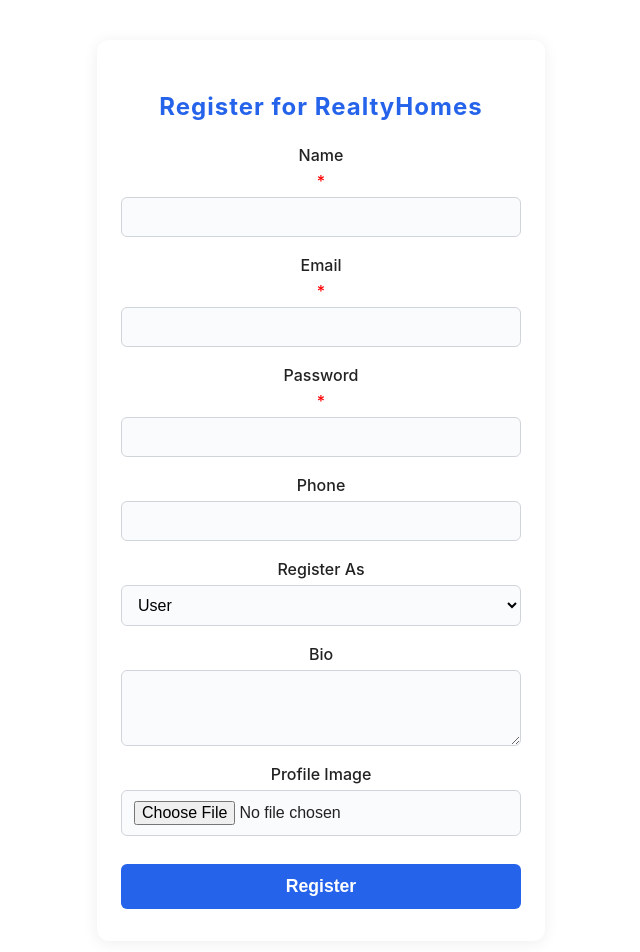
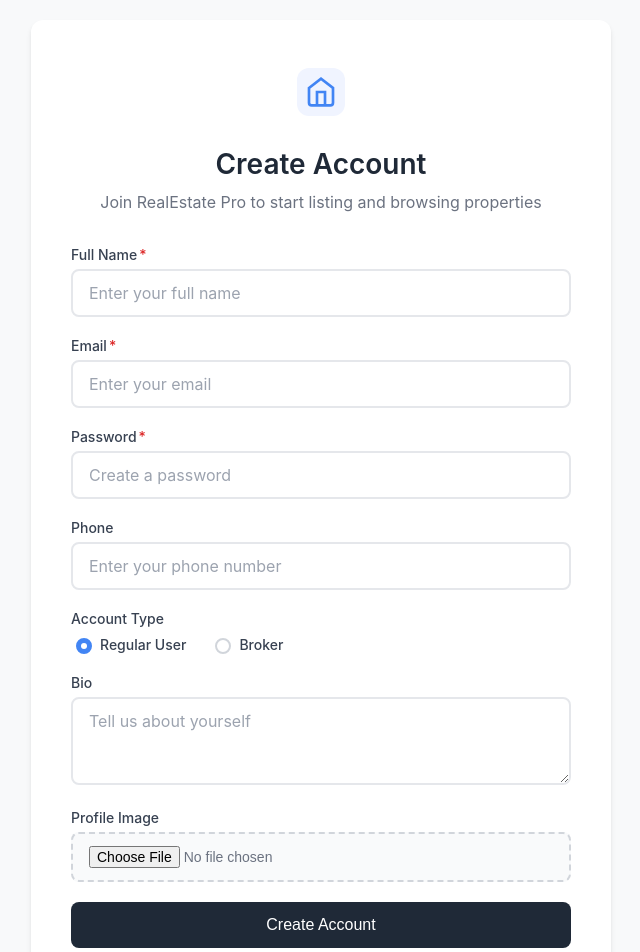
Before and after one commit to YASH-Prakhar/RealtyHomes-frontend, a React (Create React App) app in the folder realty-homes-frontend/: page /register in a window 1280 px wide. Shown: the top 952 px of the page, without its empty margins (319-959 px from the left). Built offline with nearby package versions, Linux system fonts and the light colour scheme.

Commit message:
updated the register page css

```diff
--- a/realty-homes-frontend/src/assets/styles/register.module.css
+++ b/realty-homes-frontend/src/assets/styles/register.module.css
@@ -1,82 +1,286 @@
+/* register.module.css */
+
 .registerContainer {
-  max-width: 400px;
-  margin: 40px auto;
-  padding: 32px 24px;
-  background: #fff;
+  min-height: 100vh;
+  display: flex;
+  align-items: center;
+  justify-content: center;
+  background-color: #f8f9fa;
+  padding: 20px;
+  font-family: -apple-system, BlinkMacSystemFont, 'Segoe UI', 'Roboto', 'Oxygen', 'Ubuntu', 'Cantarell', sans-serif;
+}
+
+.registerCard {
+  background: white;
   border-radius: 12px;
-  box-shadow: 0 2px 16px rgba(0,0,0,0.07);
+  box-shadow: 0 4px 6px -1px rgba(0, 0, 0, 0.1), 0 2px 4px -1px rgba(0, 0, 0, 0.06);
+  padding: 48px 40px;
+  width: 100%;
+  max-width: 500px;
+  text-align: center;
+}
+
+.logoContainer {
+  margin-bottom: 32px;
+}
+
+.logo {
+  display: inline-flex;
+  align-items: center;
+  justify-content: center;
+  width: 48px;
+  height: 48px;
+  background-color: #f0f4ff;
+  border-radius: 12px;
+  margin: 0 auto;
+}
+
+.title {
+  font-size: 28px;
+  font-weight: 600;
+  color: #1f2937;
+  margin: 0 0 8px 0;
+  line-height: 1.2;
+}
+
+.subtitle {
+  font-size: 16px;
+  color: #6b7280;
+  margin: 0 0 32px 0;
+  line-height: 1.5;
 }
 
 .registerForm {
-  display: flex;
-  flex-direction: column;
-  gap: 18px;
+  text-align: left;
 }
 
-.registerForm label {
-  display: flex;
-  flex-direction: column;
-  font-weight: 500;
-  color: #222;
-  gap: 6px;
+.inputGroup {
+  margin-bottom: 20px;
 }
 
-.registerForm input,
-.registerForm select,
-.registerForm textarea {
-  padding: 10px 12px;
-  border: 1px solid #d1d5db;
-  border-radius: 6px;
-  font-size: 1rem;
-  background: #fafbfc;
-  transition: border 0.2s;
+.label {
+  display: block;
+  font-size: 14px;
+  font-weight: 500;
+  color: #374151;
+  margin-bottom: 6px;
 }
 
-.registerForm input:focus,
-.registerForm select:focus,
-.registerForm textarea:focus {
-  border-color: #2563eb;
-  outline: none;
+.required {
+  color: #dc2626;
+  margin-left: 2px;
 }
 
-.registerForm button {
-  margin-top: 10px;
-  padding: 12px 0;
-  background: #2563eb;
-  color: #fff;
-  border: none;
-  border-radius: 6px;
-  font-size: 1.1rem;
-  font-weight: 600;
-  cursor: pointer;
-  transition: background 0.2s;
+.input, .textarea {
+  width: 100%;
+  padding: 12px 16px;
+  border: 2px solid #e5e7eb;
+  border-radius: 8px;
+  font-size: 16px;
+  color: #1f2937;
+  background-color: #ffffff;
+  transition: border-color 0.15s ease-in-out, box-shadow 0.15s ease-in-out;
+  box-sizing: border-box;
+  font-family: inherit;
 }
 
-.registerForm button:hover {
-  background: #1d4ed8;
+.input::placeholder, .textarea::placeholder {
+  color: #9ca3af;
+}
+
+.input:focus, .textarea:focus {
+  outline: none;
+  border-color: #4285f4;
+  box-shadow: 0 0 0 3px rgba(66, 133, 244, 0.1);
+}
+
+.input:hover, .textarea:hover {
+  border-color: #d1d5db;
+}
+
+.textarea {
+  resize: vertical;
+  min-height: 80px;
+}
+
+.radioGroup {
+  display: flex;
+  gap: 24px;
+  margin-top: 8px;
+}
+
+.radioOption {
+  display: flex;
+  align-items: center;
+  cursor: pointer;
+  font-size: 14px;
+  font-weight: 400;
+}
+
+.radioInput {
+  width: 16px;
+  height: 16px;
+  border: 2px solid #d1d5db;
+  border-radius: 50%;
+  margin-right: 8px;
+  cursor: pointer;
+  appearance: none;
+  position: relative;
+  background-color: white;
+  transition: all 0.15s ease-in-out;
+}
+
+.radioInput:checked {
+  border-color: #4285f4;
+  background-color: #4285f4;
+}
+
+.radioInput:checked::after {
+  content: '';
+  position: absolute;
+  top: 50%;
+  left: 50%;
+  transform: translate(-50%, -50%);
+  width: 6px;
+  height: 6px;
+  border-radius: 50%;
+  background-color: white;
+}
+
+.radioInput:focus {
+  outline: none;
+  box-shadow: 0 0 0 3px rgba(66, 133, 244, 0.1);
+}
+
+.radioLabel {
+  color: #374151;
+  font-weight: 500;
+}
+
+.fileInput {
+  width: 100%;
+  padding: 12px 16px;
+  border: 2px dashed #d1d5db;
+  border-radius: 8px;
+  font-size: 14px;
+  color: #6b7280;
+  background-color: #f9fafb;
+  cursor: pointer;
+  transition: border-color 0.15s ease-in-out;
+  box-sizing: border-box;
+}
+
+.fileInput:hover {
+  border-color: #9ca3af;
+}
+
+.fileInput:focus {
+  outline: none;
+  border-color: #4285f4;
+}
+
+.imagePreview {
+  margin-top: 12px;
+  text-align: center;
+}
+
+.previewImage {
+  width: 80px;
+  height: 80px;
+  border-radius: 50%;
+  object-fit: cover;
+  border: 2px solid #e5e7eb;
 }
 
 .error {
+  background-color: #fef2f2;
+  border: 1px solid #fecaca;
   color: #dc2626;
-  background: #fee2e2;
-  padding: 8px 12px;
-  border-radius: 4px;
-  font-size: 0.97rem;
+  padding: 12px 16px;
+  border-radius: 8px;
+  font-size: 14px;
+  margin-bottom: 20px;
+  text-align: center;
 }
 
 .success {
-  color: #059669;
-  background: #d1fae5;
-  padding: 8px 12px;
-  border-radius: 4px;
-  font-size: 0.97rem;
-  margin-bottom: 8px;
+  background-color: #f0fdf4;
+  border: 1px solid #bbf7d0;
+  color: #16a34a;
+  padding: 12px 16px;
+  border-radius: 8px;
+  font-size: 14px;
+  margin-bottom: 20px;
+  text-align: center;
 }
 
-h2 {
+.submitButton {
+  width: 100%;
+  background-color: #1f2937;
+  color: white;
+  border: none;
+  border-radius: 8px;
+  padding: 14px 16px;
+  font-size: 16px;
+  font-weight: 500;
+  cursor: pointer;
+  transition: background-color 0.15s ease-in-out, transform 0.15s ease-in-out;
+  margin-bottom: 24px;
+}
+
+.submitButton:hover:not(:disabled) {
+  background-color: #111827;
+  transform: translateY(-1px);
+}
+
+.submitButton:active:not(:disabled) {
+  transform: translateY(0);
+}
+
+.submitButton:disabled {
+  background-color: #9ca3af;
+  cursor: not-allowed;
+  transform: none;
+}
+
+.signinLink {
   text-align: center;
-  margin-bottom: 24px;
-  color: #2563eb;
-  font-weight: 700;
-  letter-spacing: 1px;
+  font-size: 14px;
+  color: #6b7280;
 }
+
+.signinLink a {
+  color: #4285f4;
+  text-decoration: none;
+  font-weight: 500;
+  transition: color 0.15s ease-in-out;
+}
+
+.signinLink a:hover {
+  color: #3367d6;
+  text-decoration: underline;
+}
+
+/* Responsive design */
+@media (max-width: 480px) {
+  .registerContainer {
+    padding: 16px;
+  }
+
+  .registerCard {
+    padding: 32px 24px;
+  }
+
+  .title {
+    font-size: 24px;
+  }
+
+  .subtitle {
+    font-size: 15px;
+  }
+
+  .radioGroup {
+    flex-direction: column;
+    gap: 12px;
+  }
+}
--- a/realty-homes-frontend/src/components/auth/login.js
+++ b/realty-homes-frontend/src/components/auth/login.js
@@ -1,7 +1,7 @@
 import React, { useState } from "react";
 import { useNavigate } from "react-router-dom";
 import { useAuth } from "../../contexts/AuthContext";
-import styles from "../../assets/styles/register.module.css";
+import styles from "../../assets/styles/login.module.css";
 
 const Login = () => {
   const [form, setForm] = useState({
@@ -49,34 +49,58 @@
   };
 
   return (
-    <div className={styles.registerContainer}>
-      <h2>Login to RealtyHomes</h2>
-      <form onSubmit={handleSubmit} className={styles.registerForm}>
-        <label>
-          Email
+    <div className={styles.loginContainer}>
+      <div className={styles.loginCard}>
+        <div className={styles.logoContainer}>
+          <div className={styles.logo}>
+            <svg width="32" height="32" viewBox="0 0 24 24" fill="none" xmlns="http://www.w3.org/2000/svg">
+              <path d="M3 9l9-7 9 7v11a2 2 0 0 1-2 2H5a2 2 0 0 1-2-2z" stroke="#4285f4" strokeWidth="2" fill="none"/>
+              <polyline points="9,22 9,12 15,12 15,22" stroke="#4285f4" strokeWidth="2" fill="none"/>
+            </svg>
+          </div>
+        </div>
+
+        <h2 className={styles.title}>Welcome Back</h2>
+        <p className={styles.subtitle}>Sign in to your Realty Homes account</p>
+
+        <form onSubmit={handleSubmit} className={styles.loginForm}>
+          <div className={styles.inputGroup}>
+            <label className={styles.label}>Email</label>
             <input
               type="email"
               name="email"
               value={form.email}
               onChange={handleChange}
+              placeholder="Enter your email"
+              className={styles.input}
               required
             />
-        </label>
-        <label>
-          Password
+          </div>
+
+          <div className={styles.inputGroup}>
+            <label className={styles.label}>Password</label>
             <input
               type="password"
               name="password"
               value={form.password}
               onChange={handleChange}
+              placeholder="Enter your password"
+              className={styles.input}
               required
             />
-        </label>
+          </div>
+
           {error && <div className={styles.error}>{error}</div>}
-        <button type="submit" disabled={loading}>
-          {loading ? "Logging in..." : "Login"}
+
+          <button type="submit" disabled={loading} className={styles.submitButton}>
+            {loading ? "Signing In..." : "Sign In"}
           </button>
         </form>
+
+        <div className={styles.signupLink}>
+          Don't have an account? <a href="/register">Sign up</a>
+        </div>
+      </div>
     </div>
   );
 };
--- a/realty-homes-frontend/src/components/auth/register.js
+++ b/realty-homes-frontend/src/components/auth/register.js
@@ -101,115 +101,184 @@
 
   return (
     <div className={styles.registerContainer}>
-      <h2>Register for RealtyHomes</h2>
+      <div className={styles.registerCard}>
+        <div className={styles.logoContainer}>
+          <div className={styles.logo}>
+            <svg width="32" height="32" viewBox="0 0 24 24" fill="none" xmlns="http://www.w3.org/2000/svg">
+              <path d="M3 9l9-7 9 7v11a2 2 0 0 1-2 2H5a2 2 0 0 1-2-2z" stroke="#4285f4" strokeWidth="2" fill="none"/>
+              <polyline points="9,22 9,12 15,12 15,22" stroke="#4285f4" strokeWidth="2" fill="none"/>
+            </svg>
+          </div>
+        </div>
+
+        <h2 className={styles.title}>Create Account</h2>
+        <p className={styles.subtitle}>Join RealEstate Pro to start listing and browsing properties</p>
+
         <form onSubmit={handleSubmit} className={styles.registerForm}>
-        <label>
-          Name<span style={{ color: "red" }}>*</span>
+          <div className={styles.inputGroup}>
+            <label className={styles.label}>
+              Full Name<span className={styles.required}>*</span>
+            </label>
             <input
               type="text"
               name="name"
               value={form.name}
               onChange={handleChange}
+              placeholder="Enter your full name"
+              className={styles.input}
               required
             />
+          </div>
+
+          <div className={styles.inputGroup}>
+            <label className={styles.label}>
+              Email<span className={styles.required}>*</span>
             </label>
-        <label>
-          Email<span style={{ color: "red" }}>*</span>
             <input
               type="email"
               name="email"
               value={form.email}
               onChange={handleChange}
+              placeholder="Enter your email"
+              className={styles.input}
               required
             />
+          </div>
+
+          <div className={styles.inputGroup}>
+            <label className={styles.label}>
+              Password<span className={styles.required}>*</span>
             </label>
-        <label>
-          Password<span style={{ color: "red" }}>*</span>
             <input
               type="password"
               name="password"
               value={form.password}
               onChange={handleChange}
+              placeholder="Create a password"
+              className={styles.input}
               required
             />
-        </label>
-        <label>
-          Phone
+          </div>
+
+          <div className={styles.inputGroup}>
+            <label className={styles.label}>Phone</label>
             <input
               type="tel"
               name="phone"
               value={form.phone}
               onChange={handleChange}
+              placeholder="Enter your phone number"
+              className={styles.input}
               maxLength={20}
             />
+          </div>
+
+          <div className={styles.inputGroup}>
+            <label className={styles.label}>Account Type</label>
+            <div className={styles.radioGroup}>
+              <label className={styles.radioOption}>
+                <input
+                  type="radio"
+                  name="role"
+                  value="user"
+                  checked={form.role === "user"}
+                  onChange={handleRoleChange}
+                  className={styles.radioInput}
+                />
+                <span className={styles.radioLabel}>Regular User</span>
               </label>
-        <label>
-          Register As
-          <select name="role" value={form.role} onChange={handleRoleChange}>
-            <option value="user">User</option>
-            <option value="broker">Broker</option>
-          </select>
+              <label className={styles.radioOption}>
+                <input
+                  type="radio"
+                  name="role"
+                  value="broker"
+                  checked={form.role === "broker"}
+                  onChange={handleRoleChange}
+                  className={styles.radioInput}
+                />
+                <span className={styles.radioLabel}>Broker</span>
               </label>
+            </div>
+          </div>
+
           {form.role === "broker" && (
             <>
-            <label>
-              Agency Name<span style={{ color: "red" }}>*</span>
+              <div className={styles.inputGroup}>
+                <label className={styles.label}>
+                  Agency Name<span className={styles.required}>*</span>
+                </label>
                 <input
                   type="text"
                   name="agency_name"
                   value={form.agency_name}
                   onChange={handleChange}
+                  placeholder="Enter your agency name"
+                  className={styles.input}
                   required={form.role === "broker"}
                 />
+              </div>
+
+              <div className={styles.inputGroup}>
+                <label className={styles.label}>
+                  License Number<span className={styles.required}>*</span>
                 </label>
-            <label>
-              License Number<span style={{ color: "red" }}>*</span>
                 <input
                   type="text"
                   name="license_number"
                   value={form.license_number}
                   onChange={handleChange}
+                  placeholder="Enter your license number"
+                  className={styles.input}
                   required={form.role === "broker"}
                 />
-            </label>
+              </div>
             </>
           )}
-        <label>
-          Bio
+
+          <div className={styles.inputGroup}>
+            <label className={styles.label}>Bio</label>
             <textarea
               name="bio"
               value={form.bio}
               onChange={handleChange}
+              placeholder="Tell us about yourself"
+              className={styles.textarea}
               rows={3}
             />
-        </label>
-        <label>
-          Profile Image
+          </div>
+
+          <div className={styles.inputGroup}>
+            <label className={styles.label}>Profile Image</label>
             <input
               type="file"
               accept="image/*"
               onChange={handleImageChange}
               disabled={uploading}
+              className={styles.fileInput}
             />
             {preview && (
+              <div className={styles.imagePreview}>
                 <img
                   src={preview}
                   alt="Profile Preview"
-              style={{
-                width: 80,
-                height: 80,
-                marginTop: 8,
-                borderRadius: "50%",
-              }}
+                  className={styles.previewImage}
                 />
+              </div>
             )}
-        </label>
+          </div>
+
           {error && <div className={styles.error}>{error}</div>}
           {success && <div className={styles.success}>{success}</div>}
-        <button type="submit" disabled={uploading}>
-          {uploading ? "Registering..." : "Register"}
+
+          <button type="submit" disabled={uploading} className={styles.submitButton}>
+            {uploading ? "Creating Account..." : "Create Account"}
           </button>
         </form>
+
+        <div className={styles.signinLink}>
+          Already have an account? <a href="/login">Sign in</a>
+        </div>
+      </div>
     </div>
   );
 };
```
Lines whose indentation alone changed are shown as unchanged.
